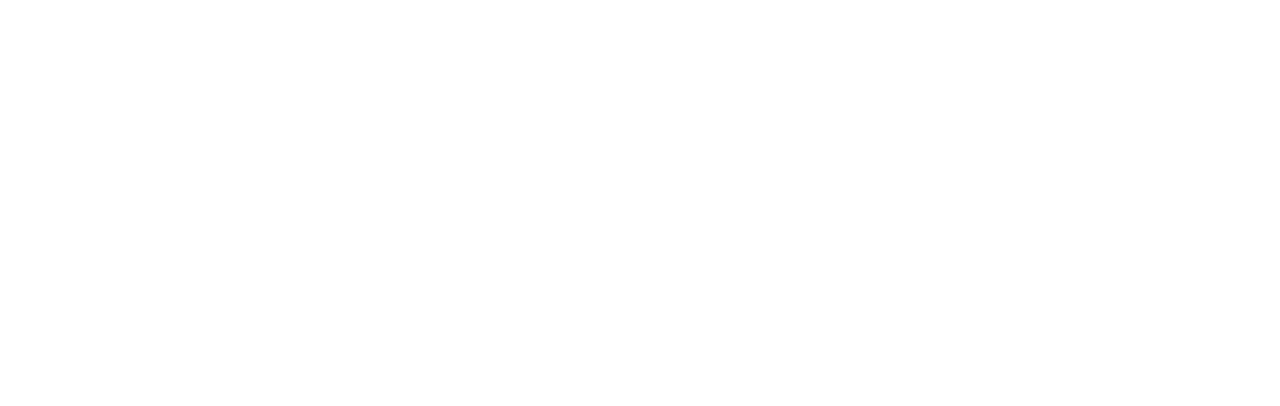
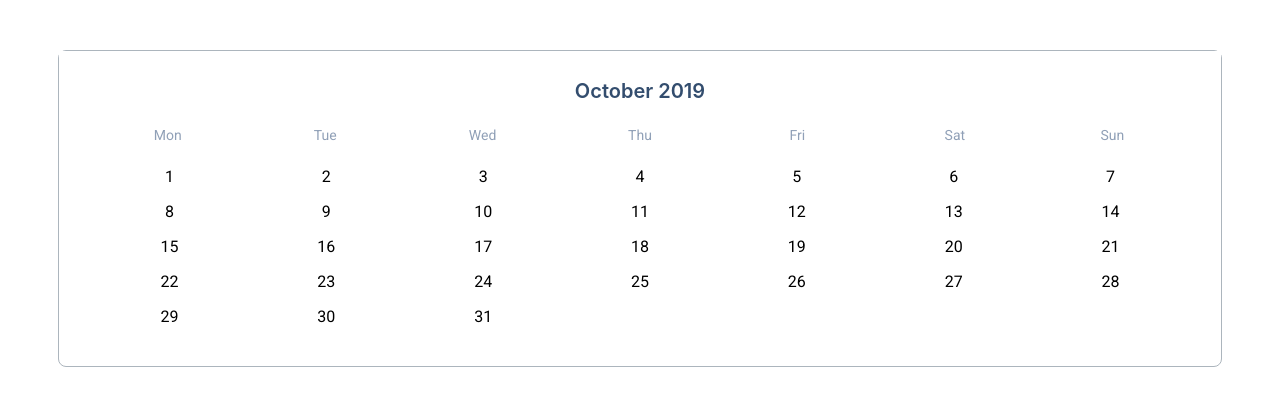
Before and after one commit to js-tasks-ru/htmlcss-20210812_info6, a website: page 05-lection3/03-calendar/index.html in a window 1280 px wide. Drawn offline with Linux system fonts and the light colour scheme.

Commit message:
Calendar task finished

```diff
--- a/05-lection3/03-calendar/calendar.css
+++ b/05-lection3/03-calendar/calendar.css
@@ -0,0 +1,44 @@
+
+.calendar {
+    margin: 50px;
+    background: #FFFFFF;
+    border: 1px solid var(--grey-3);
+    border-radius: 8px;
+    display: grid;
+    grid-template-rows: auto auto 1fr;
+    min-height: 100%;
+}
+
+.calendar__header {
+    background: var(--white);
+    font-family: Inter;
+    font-style: normal;
+    font-weight: 600;
+    font-size: 20px;
+    color: #334D6E;
+    text-align: center;
+    padding: 28px 83px 24px 83px;
+}
+
+.calendar__days {
+    display: grid;
+    grid-template-columns: repeat(7, 1fr);
+    justify-items: center;
+    font-family: Inter;
+    font-style: normal;
+    font-weight: normal;
+    font-size: 14px;
+    text-align: center;
+    color: #90A0B7;
+    padding: 0px 30px 24px 30px;
+}
+
+.calendar__dates {
+    display: grid;
+    grid-template-rows: repeat(5, 1fr);
+    grid-template-columns: repeat(7, 1fr);
+    gap: 16px;
+    align-items: center;
+    justify-items: center;
+    padding: 0px 40px 40px 40px;
+}
--- a/05-lection3/03-calendar/index.html
+++ b/05-lection3/03-calendar/index.html
@@ -8,5 +8,52 @@
     </head>
     <body>
 
+        <div class="calendar">
+            <div class="calendar__header">
+                October 2019
+            </div>
+            <div class="calendar__days">
+                <div>Mon</div>
+                <div>Tue</div>
+                <div>Wed</div>
+                <div>Thu</div>
+                <div>Fri</div>
+                <div>Sat</div>
+                <div>Sun</div>
+            </div>
+            <div class="calendar__dates">
+                <div>1</div>
+                <div>2</div>
+                <div>3</div>
+                <div>4</div>
+                <div>5</div>
+                <div>6</div>
+                <div>7</div>
+                <div>8</div>
+                <div>9</div>
+                <div>10</div>
+                <div>11</div>
+                <div>12</div>
+                <div>13</div>
+                <div>14</div>
+                <div>15</div>
+                <div>16</div>
+                <div>17</div>
+                <div>18</div>
+                <div>19</div>
+                <div>20</div>
+                <div>21</div>
+                <div>22</div>
+                <div>23</div>
+                <div>24</div>
+                <div>25</div>
+                <div>26</div>
+                <div>27</div>
+                <div>28</div>
+                <div>29</div>
+                <div>30</div>
+                <div>31</div>
+            </div>
+    </div>
     </body>
 </html>
```
